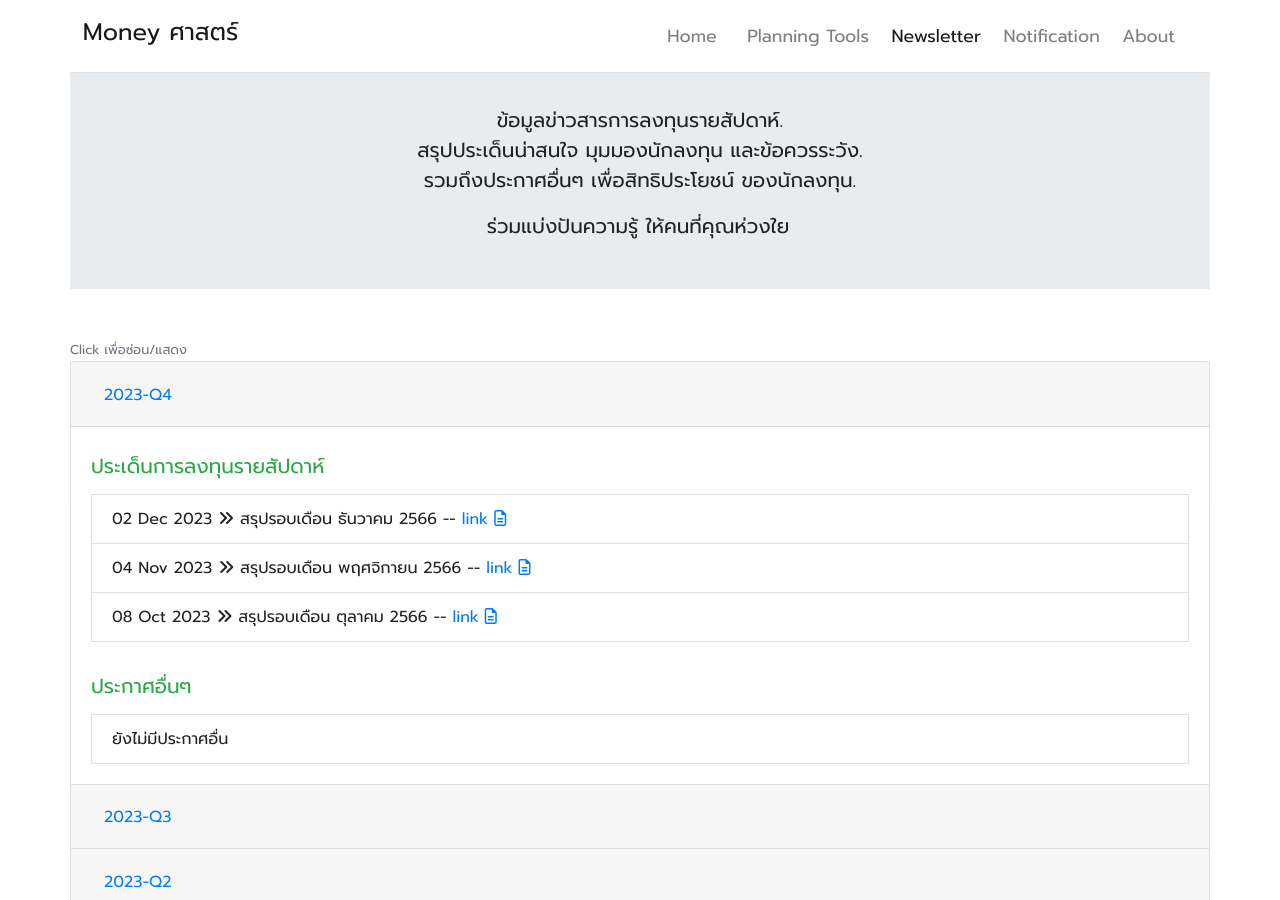
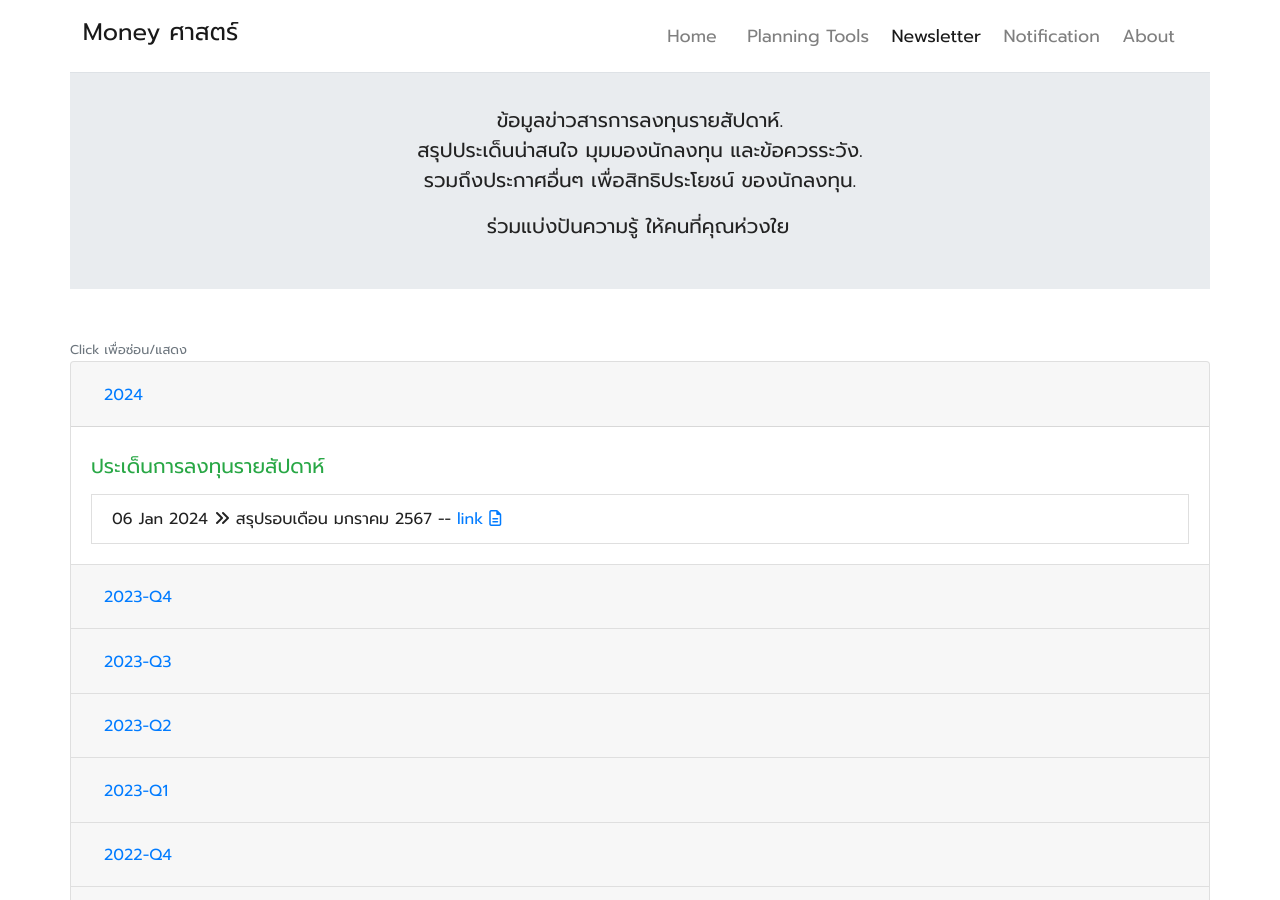
Before and after one commit to moneysart/moneysart.github.io, a Jekyll site: the page built from newsletter/index.html, in a window 1280 px wide and 900 px high. Built offline with Jekyll 4.4.1, drawn with Linux system fonts in a browser that asks for light colours; nearby versions of some CDN libraries; part of the change alters nothing that is shown.

Commit message:
add post to /monthly/summary

```diff
--- /dev/null
+++ b/newsletter/_posts/2024-01-07-summary.md
@@ -0,0 +1,55 @@
+---
+title: สรุปประเด็นการลงทุน, รอบเดือน มกราคม 2567
+layout: weekly
+description: สรุป ความเคลื่อนไหว ทางเศรษฐกิจ และ การลงทุน รอบโลก ในรอบเดือน มกราคม 2567
+category: newsletter
+tag: [summary, Y2024]
+canonical_url: /monthly/summary/2024-01-07/
+permalink: /monthly/summary/2024-01-07/
+date: 2024-01-06
+---
+
+### ประเด็นน่าสนใจ
+
+1. การเคลื่อนไหวรอบเดือน Dow Jones +3.73%, S&P500 +2.43%, NASDAQ +1.28%, EU STOXX 600 +1.62% (ยุโรป), CSI300 -1.83% (จีน), Hang Seng +0.93%, TOPIX +1.43% (ญี่ปุ่น), SENSEX +3.60% (อินเดีย), VN100 +3.41% (เวียดนาม), SET +3.57%
+
+2. ช่วงเดือนธันวาคม ตลาดหุ้นทั่วโลกปรับตัวขึ้นจากความคาดหวังว่าจะมีการปรับลดอัตราดอกเบี้ยนโยบายของสหรัฐฯ หลายครั้งในปี 2024 แต่ในที่สุดก็ปรับตัวลงบ้างหลังปีใหม่
+([อ้างอิง1](https://www.cnbc.com/2023/12/27/stock-markets-markets-holiday-cheer-continues.html),
+[อ้างอิง2](https://www.cnbc.com/2024/01/04/stock-market-today-live-updates.html))
+
+3. ราคาทองคำก็ยังทรงตัวในระดับสูง หลังอัตราดอกเบี้ยปรับตัวลงอย่างต่อเนื่อง และปรับตัวขึ้นเล็กน้อยช่วงสัปดาห์แรกของปี
+
+4. ตลาดหุ้นจีนยังผันผวน แม้ได้อานิสงส์บางส่วนภาพรวมตลาดโลก หลังทางการแสดงความเห็นที่อาจส่งผลต่อในทางจำกัดการเติบโตของธุรกิจเกม ส่งความกังวลว่าภาครัฐยังมีความคิดที่จะควบคุมภาคธุรกิจ และตลาดทุน แม้ทางการจะออกมายืนยันว่าจะต้องมีการพิจารณาอย่างรอบด้านถึงผลกระทบ ก่อนจะมีนโยบายใหม่ออกมา
+([อ้างอิง1](https://www.cnbc.com/2023/12/22/tencent-netease-shares-plummet-on-new-china-online-gaming-guidelines.html),
+[อ้างอิง2](https://www.cnbc.com/2023/12/27/chinese-online-gaming-stocks-rebound-after-regulators-assurance-on-new-rules.html))
+
+
+
+### การลงทุนน่าสนใจ
+
+1. หนึ่งในตัวเลือกที่ง่ายที่สุด สำหรับการลงทุนแบบสม่ำเสมอและกระจายความเสี่ยง
+สามารถถือเพื่อลงทุนระยะยาว ในทุกสภาวะ คือการลงทุนกับกองทุน index หุ้นโลก
+ที่ช่วยให้การลงทุนของเรา balance และเติบโตไปกับเศรษฐกิจโลกในระยะยาว แม้อาจเกิดการชะลอในบางประเทศ<br><br>
+กองทุนเด่น เช่น
+[SCBWORLD(A)](https://www.finnomena.com/fund/SCBWORLD(A)) ลงทุนในดัชนี iShares MSCI World ETF ที่กระจายการลงทุนในบริษัทขนาดใหญ่ ที่อยู่ในประเทศพัฒนาแล้วทั่วโลก,
+[K-WORLDX](https://www.finnomena.com/fund/K-WORLDX) ลงทุนในดัชนี iShares MSCI ACWI ETF ที่กระจายการลงทุนในบริษัทขนาดใหญ่ทั่วโลก ทั้งในประเทศที่พัฒนาแล้วและกำลังพัฒนา,
+[SCBNDQ(A)](https://www.finnomena.com/fund/SCBNDQ(A)) ลงทุนแบบ passive ตามดัชนี NASDAQ-100 สำหรับนักลงทุนที่ต้องการให้น้ำหนักกับหุ้นกลุ่ม technology เป็นหลัก
+
+2. สำหรับตลาดหุ้นจีน ผู้สนใจเก็งกำไรควรจับตาดูความเคลื่อนไหวด้านนโยบายการกระตุ้นเศรษฐกิจของรัฐบาลจีนอย่างต่อเนื่อง
+โดยเตรียม shortlist กองทุนที่ได้ประโยชน์จากการฟื้นตัวของเศรษฐกิจในประเทศจีน<br><br>
+กองทุนเด่น เช่น
+[SCBCHA](https://www.finnomena.com/fund/SCBCHA) ลงทุนแบบ passive ตามดัชนี CSI300 ที่ประกอบด้วยหุ้นของบริษัทที่ดำเนินธุรกิจในจีนเป็นหลัก,
+[BCAP-CTECH](https://www.finnomena.com/fund/BCAP-CTECH) ลงทุนแบบเน้นๆ ในหุ้นกลุ่มเทคโนโลยีขนาดใหญ่ของจีน
+
+3. หุ้นไทยและเวียดนามส่งสัญญาณแข็งแกร่งกว่าดัชนีโลก
+ผู้ที่สนใจสามารถพิจารณาทยอยลงทุนได้ทั้ง ETF, DR, หรือกองทุนรวม<br><br>
+ETF, DR, และกองทุน ที่น่าสนใจ เช่น
+[KT-SET50-A](https://www.finnomena.com/fund/KT-SET50-A) กองทุนอิงดัชนี SET50 ค่าธรรมเนียมต่ำ ลงทุนในหุ้นไทยขนาดใหญ่ 50 อันดับแรก,
+**BSET100** ชื่อเต็ม BCAP SET100 ETF ลงทุนในหุ้นไทยขนาดใหญ่ 100 อันดับแรก,
+[PRINCIPAL VNEQ-A](https://www.finnomena.com/fund/PRINCIPAL%20VNEQ-A) กองทุนเวียดนามที่มีผลตอบแทนโดดเด่นมายาวนาน,
+**E1VFVN3001** อ้างอิง E1VFVN30 ETF ซึ่งมีนโยบายการลงทุนอ้างอิงดัชนี VN30 หุ้นชั้นนำ 30 ตัวแรกของเวียดนาม,
+**FUEVFVND01** อ้างอิง DIAMOND ETF ซึ่งลงทุนในบริษัทเวียดนามที่มีสัดส่วนการถือครองของนักลงทุนต่างชาติสูง สะท้อนมุมมองโอกาสเป็น Super Stock
+
+
+<!-- Google AdSense -->
+<script async src="https://pagead2.googlesyndication.com/pagead/js/adsbygoogle.js?client=ca-pub-1469161366135496" crossorigin="anonymous"></script>
--- a/newsletter/index.html
+++ b/newsletter/index.html
@@ -32,6 +32,38 @@ canonical_url: /newsletter/
 
 
             <small class="text-muted">Click เพื่อซ่อน/แสดง</small>
+            <!-- 2024 -->
+            <div class="card">
+                <div class="card-header" id="headingY2023Q4">
+                    <h2 class="mb-0">
+                        <button class="btn btn-link" type="button" data-toggle="collapse" data-target="#Y2024"
+                            aria-expanded="true" aria-controls="Y2024">
+                            2024
+                        </button>
+                    </h2>
+                </div>
+                <div id="Y2024" class="collapse show" aria-labelledby="headingY2024" data-parent="#weeklyAccordion">
+                    <div class="card-body">
+
+                        <!-- weekly summary -->
+                        <h5 class="text-success py-2">ประเด็นการลงทุนรายสัปดาห์</h5>
+                        {% for post in site.tags.Y2024 %}
+                            {% if post.tag contains "summary" %}
+                                <li class="list-group-item">
+                                    {% capture title_full %}{{ post.title }}{% endcapture %}
+                                    {% assign title_lines = title_full | split: ", " %}
+                                    {{ post.date | date_to_string }} <i class="fas fa-angle-double-right"></i>
+                                    สรุป{{ title_lines[1] }} --
+                                    <a href="{{ post.permalink | prepend: site.baseurl }}">
+                                        link <i class="far fa-file-alt"></i>
+                                    </a>
+                                </li>
+                            {% endif %}
+                        {% endfor %}
+                    </div>
+                </div>
+            </div>
+
             <!-- 2023Q4 quarter -->
             <div class="card">
                 <div class="card-header" id="headingY2023Q4">
@@ -42,7 +74,7 @@ canonical_url: /newsletter/
                         </button>
                     </h2>
                 </div>
-                <div id="Y2023Q4" class="collapse show" aria-labelledby="headingY2023Q4" data-parent="#weeklyAccordion">
+                <div id="Y2023Q4" class="collapse" aria-labelledby="headingY2023Q4" data-parent="#weeklyAccordion">
                     <div class="card-body">
 
                         <!-- weekly summary -->
```
